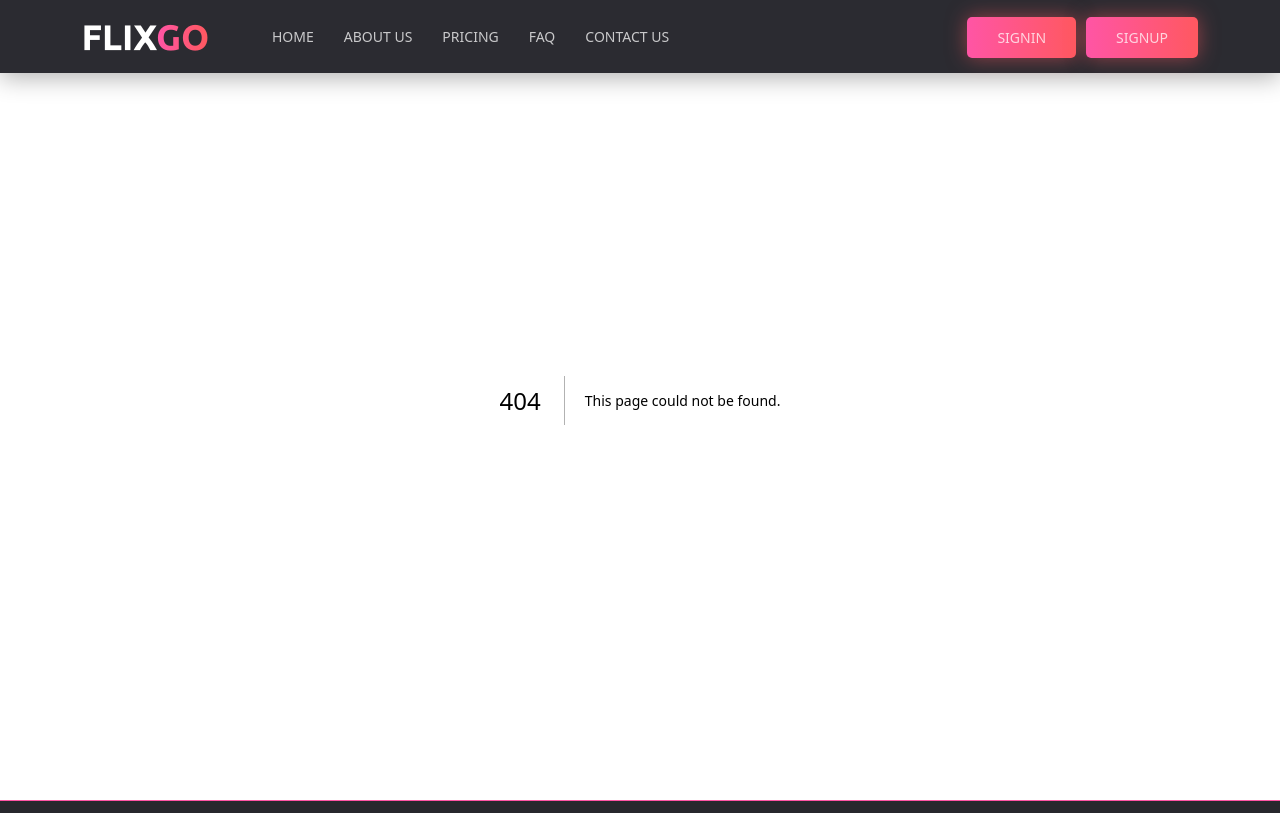
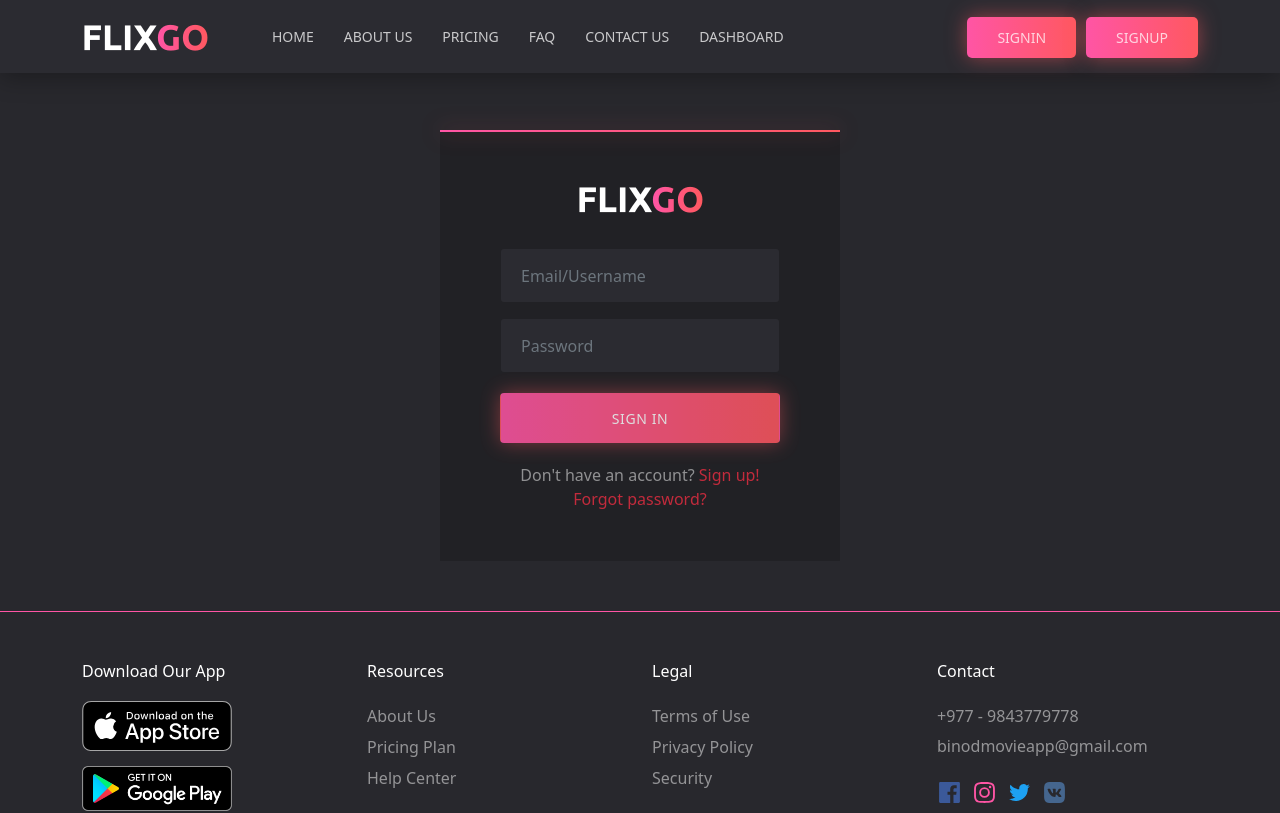
Before and after one commit to binodraajdhami/Next13MovieWebApp, a Next.js app: page /auth/signin in a window 1280 px wide. Before the commit this address had no page. Shown: the top 813 px of the page. Built offline with nearby package versions, Linux system fonts and the light colour scheme.

Commit message:
replace img to Image NextJS component

```diff
--- /dev/null
+++ b/src/app/auth/signin/page.js
@@ -0,0 +1,23 @@
+import Image from "next/image";
+import Link from "next/link";
+
+export default function SignIn() {
+    return (
+        <section class="auth">
+            <form className="auth-form">
+                <div className="auth-form-logo">
+                    <Image src="/images/logo.png" alt="" width={127} height={38} />
+                </div>
+                <div className="form-group">
+                    <input type="text" className="form-control" placeholder="Email/Username" />
+                    <input type="password" className="form-control" placeholder="Password" />
+                    <button type="submit" className="btn">Sign In</button>
+                </div>
+                <div className="auth-form-text">
+                    <p>Don't have an account? <Link href="/auth/signup">Sign up!</Link></p>
+                    <Link href="auth/forgot-password">Forgot password?</Link>
+                </div>
+            </form>
+        </section>
+    );
+}
--- a/src/app/components/CommentItem.js
+++ b/src/app/components/CommentItem.js
@@ -1,9 +1,11 @@
+import Image from "next/image";
+
 export default function CommentItem() {
     return (
         <div className="comment-item">
             <div className="comment-user">
                 <div>
-                    <img src="/images/user.svg" alt="" />
+                    <Image src="/images/user.svg" alt="" width={50} height={50} />
                 </div>
                 <div>
                     <h4>John Doe</h4>
--- a/src/app/components/Footer.js
+++ b/src/app/components/Footer.js
@@ -1,3 +1,4 @@
+import Image from "next/image";
 import Link from "next/link";
 
 export default function Footer() {
@@ -10,10 +11,10 @@ export default function Footer() {
                             <h4>Download Our App</h4>
                             <ul>
                                 <li>
-                                    <img src="/images/app_store.svg" alt="" />
+                                    <Image src="/images/app_store.svg" alt="" width={150} height={50} />
                                 </li>
                                 <li>
-                                    <img src="/images/google_store.png" alt="" />
+                                    <Image src="/images/google_store.png" alt="" width={150} height={45} />
                                 </li>
                             </ul>
                         </div>
@@ -64,17 +65,23 @@ export default function Footer() {
                             <ul className="social-link">
                                 <li>
                                     <Link href="#">
-                                        <svg xmlns="http://www.w3.org/2000/svg" viewBox="0 0 24 24"><path d="M20.9,2H3.1A1.1,1.1,0,0,0,2,3.1V20.9A1.1,1.1,0,0,0,3.1,22h9.58V14.25h-2.6v-3h2.6V9a3.64,3.64,0,0,1,3.88-4,20.26,20.26,0,0,1,2.33.12v2.7H17.3c-1.26,0-1.5.6-1.5,1.47v1.93h3l-.39,3H15.8V22h5.1A1.1,1.1,0,0,0,22,20.9V3.1A1.1,1.1,0,0,0,20.9,2Z"></path></svg>
+                                        <svg xmlns="http://www.w3.org/2000/svg" viewBox="0 0 24 24">
+                                            <path d="M20.9,2H3.1A1.1,1.1,0,0,0,2,3.1V20.9A1.1,1.1,0,0,0,3.1,22h9.58V14.25h-2.6v-3h2.6V9a3.64,3.64,0,0,1,3.88-4,20.26,20.26,0,0,1,2.33.12v2.7H17.3c-1.26,0-1.5.6-1.5,1.47v1.93h3l-.39,3H15.8V22h5.1A1.1,1.1,0,0,0,22,20.9V3.1A1.1,1.1,0,0,0,20.9,2Z"></path>
+                                        </svg>
                                     </Link>
                                 </li>
                                 <li>
                                     <Link href="#">
-                                        <svg xmlns="http://www.w3.org/2000/svg" viewBox="0 0 24 24"><path d="M17.34,5.46h0a1.2,1.2,0,1,0,1.2,1.2A1.2,1.2,0,0,0,17.34,5.46Zm4.6,2.42a7.59,7.59,0,0,0-.46-2.43,4.94,4.94,0,0,0-1.16-1.77,4.7,4.7,0,0,0-1.77-1.15,7.3,7.3,0,0,0-2.43-.47C15.06,2,14.72,2,12,2s-3.06,0-4.12.06a7.3,7.3,0,0,0-2.43.47A4.78,4.78,0,0,0,3.68,3.68,4.7,4.7,0,0,0,2.53,5.45a7.3,7.3,0,0,0-.47,2.43C2,8.94,2,9.28,2,12s0,3.06.06,4.12a7.3,7.3,0,0,0,.47,2.43,4.7,4.7,0,0,0,1.15,1.77,4.78,4.78,0,0,0,1.77,1.15,7.3,7.3,0,0,0,2.43.47C8.94,22,9.28,22,12,22s3.06,0,4.12-.06a7.3,7.3,0,0,0,2.43-.47,4.7,4.7,0,0,0,1.77-1.15,4.85,4.85,0,0,0,1.16-1.77,7.59,7.59,0,0,0,.46-2.43c0-1.06.06-1.4.06-4.12S22,8.94,21.94,7.88ZM20.14,16a5.61,5.61,0,0,1-.34,1.86,3.06,3.06,0,0,1-.75,1.15,3.19,3.19,0,0,1-1.15.75,5.61,5.61,0,0,1-1.86.34c-1,.05-1.37.06-4,.06s-3,0-4-.06A5.73,5.73,0,0,1,6.1,19.8,3.27,3.27,0,0,1,5,19.05a3,3,0,0,1-.74-1.15A5.54,5.54,0,0,1,3.86,16c0-1-.06-1.37-.06-4s0-3,.06-4A5.54,5.54,0,0,1,4.21,6.1,3,3,0,0,1,5,5,3.14,3.14,0,0,1,6.1,4.2,5.73,5.73,0,0,1,8,3.86c1,0,1.37-.06,4-.06s3,0,4,.06a5.61,5.61,0,0,1,1.86.34A3.06,3.06,0,0,1,19.05,5,3.06,3.06,0,0,1,19.8,6.1,5.61,5.61,0,0,1,20.14,8c.05,1,.06,1.37.06,4S20.19,15,20.14,16ZM12,6.87A5.13,5.13,0,1,0,17.14,12,5.12,5.12,0,0,0,12,6.87Zm0,8.46A3.33,3.33,0,1,1,15.33,12,3.33,3.33,0,0,1,12,15.33Z"></path></svg>
+                                        <svg xmlns="http://www.w3.org/2000/svg" viewBox="0 0 24 24">
+                                            <path d="M17.34,5.46h0a1.2,1.2,0,1,0,1.2,1.2A1.2,1.2,0,0,0,17.34,5.46Zm4.6,2.42a7.59,7.59,0,0,0-.46-2.43,4.94,4.94,0,0,0-1.16-1.77,4.7,4.7,0,0,0-1.77-1.15,7.3,7.3,0,0,0-2.43-.47C15.06,2,14.72,2,12,2s-3.06,0-4.12.06a7.3,7.3,0,0,0-2.43.47A4.78,4.78,0,0,0,3.68,3.68,4.7,4.7,0,0,0,2.53,5.45a7.3,7.3,0,0,0-.47,2.43C2,8.94,2,9.28,2,12s0,3.06.06,4.12a7.3,7.3,0,0,0,.47,2.43,4.7,4.7,0,0,0,1.15,1.77,4.78,4.78,0,0,0,1.77,1.15,7.3,7.3,0,0,0,2.43.47C8.94,22,9.28,22,12,22s3.06,0,4.12-.06a7.3,7.3,0,0,0,2.43-.47,4.7,4.7,0,0,0,1.77-1.15,4.85,4.85,0,0,0,1.16-1.77,7.59,7.59,0,0,0,.46-2.43c0-1.06.06-1.4.06-4.12S22,8.94,21.94,7.88ZM20.14,16a5.61,5.61,0,0,1-.34,1.86,3.06,3.06,0,0,1-.75,1.15,3.19,3.19,0,0,1-1.15.75,5.61,5.61,0,0,1-1.86.34c-1,.05-1.37.06-4,.06s-3,0-4-.06A5.73,5.73,0,0,1,6.1,19.8,3.27,3.27,0,0,1,5,19.05a3,3,0,0,1-.74-1.15A5.54,5.54,0,0,1,3.86,16c0-1-.06-1.37-.06-4s0-3,.06-4A5.54,5.54,0,0,1,4.21,6.1,3,3,0,0,1,5,5,3.14,3.14,0,0,1,6.1,4.2,5.73,5.73,0,0,1,8,3.86c1,0,1.37-.06,4-.06s3,0,4,.06a5.61,5.61,0,0,1,1.86.34A3.06,3.06,0,0,1,19.05,5,3.06,3.06,0,0,1,19.8,6.1,5.61,5.61,0,0,1,20.14,8c.05,1,.06,1.37.06,4S20.19,15,20.14,16ZM12,6.87A5.13,5.13,0,1,0,17.14,12,5.12,5.12,0,0,0,12,6.87Zm0,8.46A3.33,3.33,0,1,1,15.33,12,3.33,3.33,0,0,1,12,15.33Z"></path>
+                                        </svg>
                                     </Link>
                                 </li>
                                 <li>
                                     <Link href="#">
-                                        <svg xmlns="http://www.w3.org/2000/svg" viewBox="0 0 24 24"><path d="M22,5.8a8.49,8.49,0,0,1-2.36.64,4.13,4.13,0,0,0,1.81-2.27,8.21,8.21,0,0,1-2.61,1,4.1,4.1,0,0,0-7,3.74A11.64,11.64,0,0,1,3.39,4.62a4.16,4.16,0,0,0-.55,2.07A4.09,4.09,0,0,0,4.66,10.1,4.05,4.05,0,0,1,2.8,9.59v.05a4.1,4.1,0,0,0,3.3,4A3.93,3.93,0,0,1,5,13.81a4.9,4.9,0,0,1-.77-.07,4.11,4.11,0,0,0,3.83,2.84A8.22,8.22,0,0,1,3,18.34a7.93,7.93,0,0,1-1-.06,11.57,11.57,0,0,0,6.29,1.85A11.59,11.59,0,0,0,20,8.45c0-.17,0-.35,0-.53A8.43,8.43,0,0,0,22,5.8Z"></path></svg>
+                                        <svg xmlns="http://www.w3.org/2000/svg" viewBox="0 0 24 24">
+                                            <path d="M22,5.8a8.49,8.49,0,0,1-2.36.64,4.13,4.13,0,0,0,1.81-2.27,8.21,8.21,0,0,1-2.61,1,4.1,4.1,0,0,0-7,3.74A11.64,11.64,0,0,1,3.39,4.62a4.16,4.16,0,0,0-.55,2.07A4.09,4.09,0,0,0,4.66,10.1,4.05,4.05,0,0,1,2.8,9.59v.05a4.1,4.1,0,0,0,3.3,4A3.93,3.93,0,0,1,5,13.81a4.9,4.9,0,0,1-.77-.07,4.11,4.11,0,0,0,3.83,2.84A8.22,8.22,0,0,1,3,18.34a7.93,7.93,0,0,1-1-.06,11.57,11.57,0,0,0,6.29,1.85A11.59,11.59,0,0,0,20,8.45c0-.17,0-.35,0-.53A8.43,8.43,0,0,0,22,5.8Z"></path>
+                                        </svg>
                                     </Link>
                                 </li>
                                 <li>
--- a/src/app/components/Header.js
+++ b/src/app/components/Header.js
@@ -1,3 +1,4 @@
+import Image from "next/image";
 import Link from "next/link";
 
 export default function Header() {
@@ -8,7 +9,7 @@ export default function Header() {
                     <div className="col-sm-2">
                         <div className="header-logo">
                             <Link href="/">
-                                <img src="/images/logo.png" alt="Picture of the author" />
+                                <Image src="/images/logo.png" alt="" width={127} height={38} />
                             </Link>
                         </div>
                     </div>
@@ -31,6 +32,9 @@ export default function Header() {
                                     <li>
                                         <Link href="/contact">Contact Us</Link>
                                     </li>
+                                    <li>
+                                        <Link href="/admin/dashboard">Dashboard</Link>
+                                    </li>
                                 </ul>
                             </nav>
                             <nav>
--- a/src/app/components/MovieCard.js
+++ b/src/app/components/MovieCard.js
@@ -1,10 +1,11 @@
+import Image from "next/image";
 import Link from "next/link";
 
 export default function MovieCard({ title, category, rating, src }) {
     return (
         <div className="movie-card">
             <div className="movie-card-thumbnail">
-                <img src={src} alt="" />
+                <Image src={src} alt="" width={261} height={387} />
                 <Link href="/movies/movie-details" className="movie-link">
                     <span>View Details</span>
                 </Link>
--- a/src/app/styles/globals.css
+++ b/src/app/styles/globals.css
@@ -837,6 +837,92 @@ li {
     line-height: 30px;
 }
 
+/* ============================== Auth Page */
+.auth {
+    padding: 130px 0 50px;
+    background: #28282d;
+}
+
+.auth-form {
+    position: relative;
+    padding: 50px 60px;
+    margin: auto;
+    width: 400px;
+    background: rgb(33 33 37);
+}
+
+.auth-form::before {
+    content: '';
+    position: absolute;
+    top: 0;
+    left: 0;
+    right: 0;
+    height: 2px;
+    display: block;
+    background-image: linear-gradient(90deg, #ff55a5 0%, #ff5860 100%);
+    box-shadow: 0 0 20px 0 rgb(255 88 96 / 50%);
+}
+
+.auth-form-logo {
+    text-align: center;
+    margin-bottom: 30px;
+}
+
+.auth-form-logo img {
+    display: inline-block;
+}
+
+.auth-form .form-control {
+    background-color: #2b2b31;
+    border: 1px solid transparent;
+    height: 55px;
+    position: relative;
+    color: #fff;
+    font-size: 16px;
+    width: 100%;
+    border-radius: 4px;
+    padding: 0 20px;
+    margin-bottom: 15px;
+}
+
+.auth-form .btn {
+    display: flex;
+    justify-content: center;
+    align-items: center;
+    height: 50px;
+    width: 100%;
+    border-radius: 4px;
+    background-image: linear-gradient(90deg, #ff55a5 0%, #ff5860 100%);
+    box-shadow: 0 0 20px 0 rgb(255 88 96 / 50%);
+    opacity: 0.85;
+    font-size: 14px;
+    color: #fff;
+    text-transform: uppercase;
+    font-weight: 500;
+    letter-spacing: 0.6px;
+    margin-top: 20px;
+}
+
+.auth-form .btn:hover {
+    color: #fff;
+}
+
+.auth-form-text {
+    text-align: center;
+}
+
+.auth-form-text p {
+    margin-top: 20px;
+    font-size: 16px;
+    color: rgba(255, 255, 255, 0.5);
+}
+
+.auth-form-text a {
+    font-size: 16px;
+    color: #c22b3c;
+    text-decoration: none;
+}
+
 /* ============================== Admin Dashboard Page */
 .admin-dashboard {
     padding: 130px 0 50px;
```
Also changed, not shown: src/app/auth/forgot-password/page.js (added, +20 -0 lines), src/app/auth/signup/page.js (added, +23 -0 lines), src/app/components/NewReleasesList.js (+13 -12 lines), src/pages/404.js (deleted, +0 -8 lines), package.json (line endings or trailing spaces).
